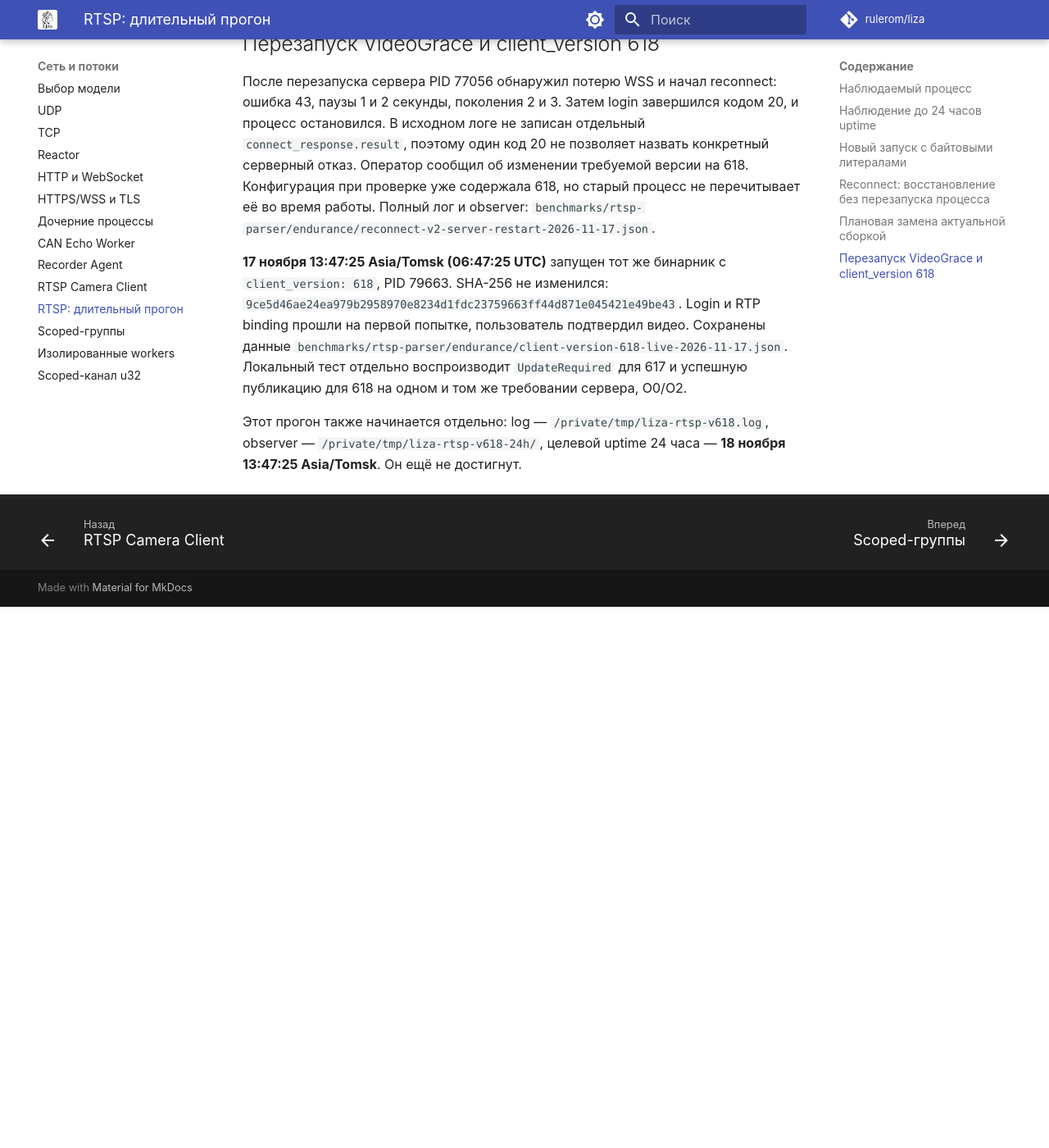
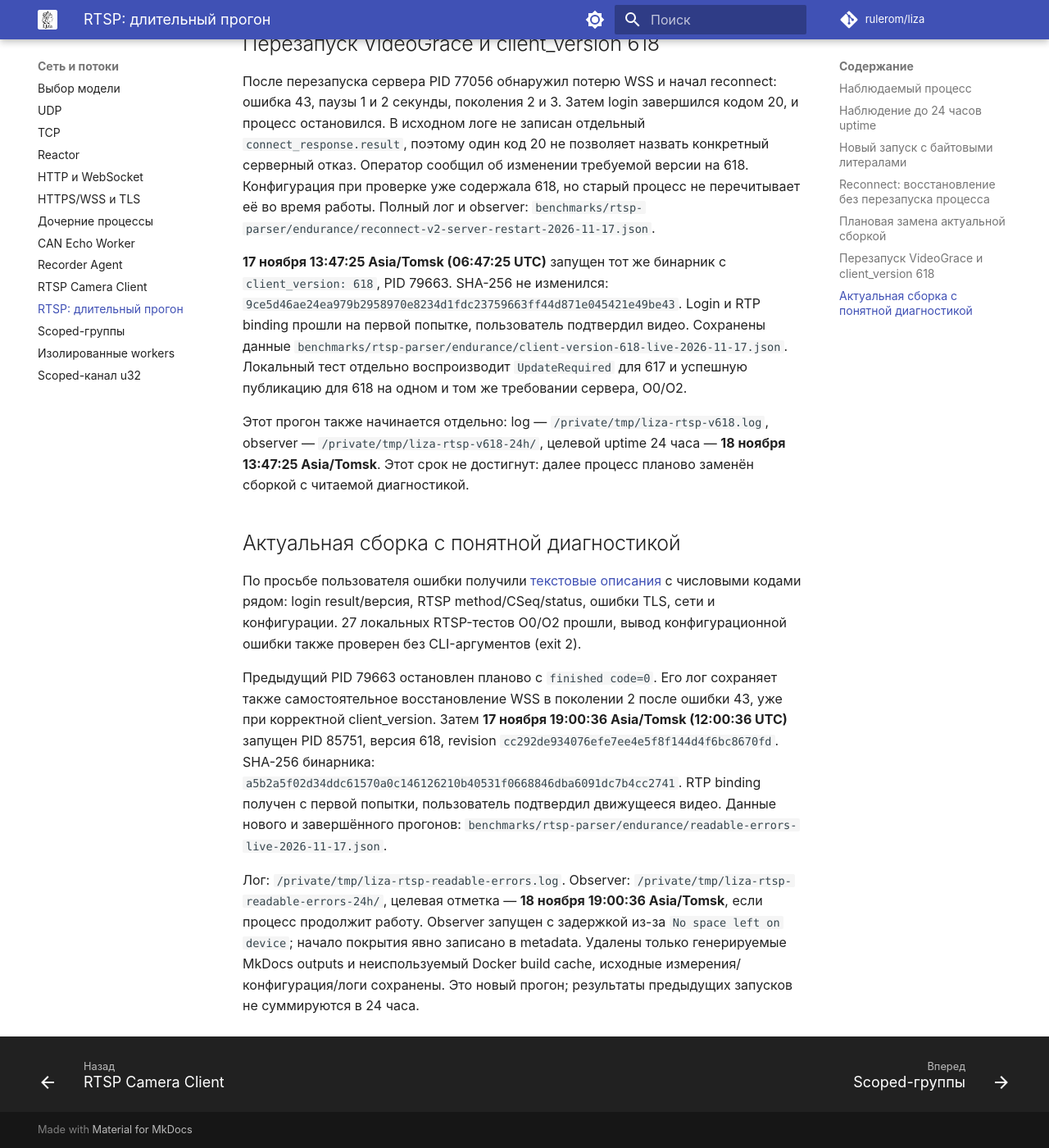
Before and after one commit to rulerom/liza, an MkDocs documentation site: the page built from docs/rtsp-endurance.md, in a window 1280 px wide and 1400 px high, scrolled down 5019 px. Shown: the whole window at 82% size. Built offline with MkDocs 1.6.1 and Material for MkDocs 9.7.7, drawn with Linux system fonts in a browser that asks for light colours; comment, search, counter and statistics services are not loaded; before the commit the page ends 5759 px from its top, so only the background shows below that.

Commit message:
Record live readable-diagnostics deployment and observer coverage

```diff
--- a/docs/rtsp-endurance.md
+++ b/docs/rtsp-endurance.md
@@ -222,4 +222,30 @@ Login и RTP binding прошли на первой попытке, пользо
 
 Этот прогон также начинается отдельно: log — `/private/tmp/liza-rtsp-v618.log`,
 observer — `/private/tmp/liza-rtsp-v618-24h/`, целевой uptime 24 часа —
-**18 ноября 13:47:25 Asia/Tomsk**. Он ещё не достигнут.
+**18 ноября 13:47:25 Asia/Tomsk**. Этот срок не достигнут: далее процесс
+планово заменён сборкой с читаемой диагностикой.
+
+## Актуальная сборка с понятной диагностикой
+
+По просьбе пользователя ошибки получили [текстовые описания](rtsp-client.md)
+с числовыми кодами рядом: login result/версия, RTSP method/CSeq/status,
+ошибки TLS, сети и конфигурации. 27 локальных RTSP-тестов O0/O2 прошли,
+вывод конфигурационной ошибки также проверен без CLI-аргументов (exit 2).
+
+Предыдущий PID 79663 остановлен планово с `finished code=0`. Его лог
+сохраняет также самостоятельное восстановление WSS в поколении 2 после
+ошибки 43, уже при корректной client_version. Затем **17 ноября 19:00:36
+Asia/Tomsk (12:00:36 UTC)** запущен PID 85751, версия 618, revision
+`cc292de934076efe7ee4e5f8f144d4f6bc8670fd`. SHA-256 бинарника:
+`a5b2a5f02d34ddc61570a0c146126210b40531f0668846dba6091dc7b4cc2741`.
+RTP binding получен с первой попытки, пользователь подтвердил движущееся видео.
+Данные нового и завершённого прогонов:
+`benchmarks/rtsp-parser/endurance/readable-errors-live-2026-11-17.json`.
+
+Лог: `/private/tmp/liza-rtsp-readable-errors.log`. Observer:
+`/private/tmp/liza-rtsp-readable-errors-24h/`, целевая отметка — **18 ноября
+19:00:36 Asia/Tomsk**, если процесс продолжит работу. Observer запущен с
+задержкой из-за `No space left on device`; начало покрытия явно записано
+в metadata. Удалены только генерируемые MkDocs outputs и неиспользуемый
+Docker build cache, исходные измерения/конфигурация/логи сохранены.
+Это новый прогон; результаты предыдущих запусков не суммируются в 24 часа.
```
Also changed, not shown: 1 other file.
